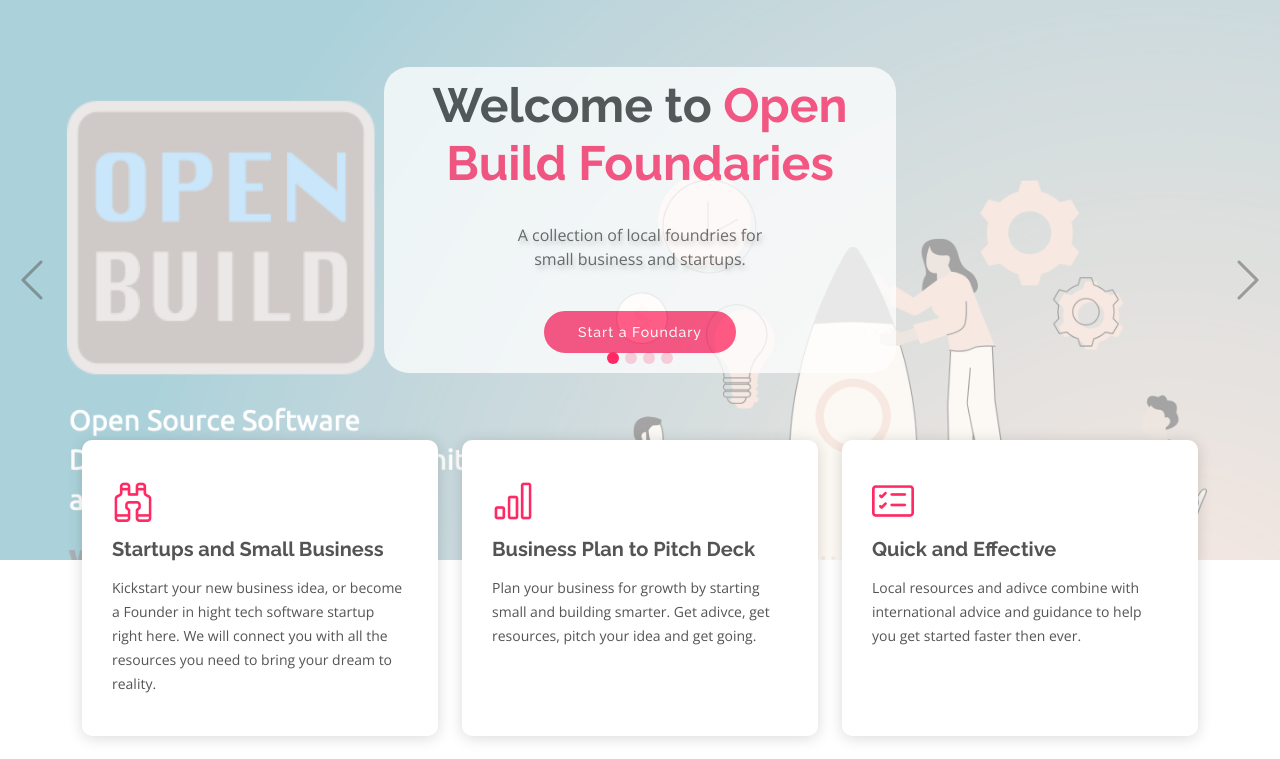
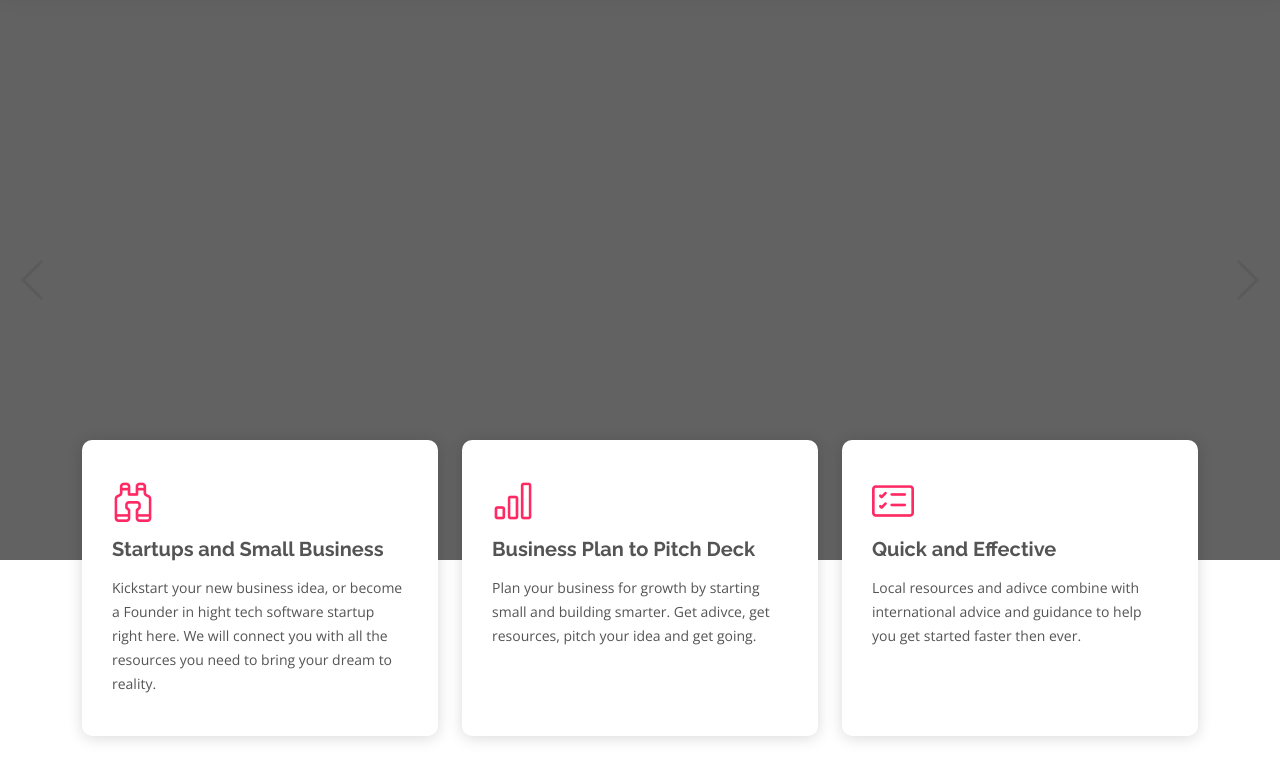
Before and after one commit to open-build/foundry, a Django app: page / in a window 1280 px wide. Shown: the part 104-863 px from the top of the page. Run offline with Django 4.2, Linux system fonts and the light colour scheme; some libraries are stand-ins or nearby versions.

Commit message:
two only

```diff
--- a/foundry/templates/welcome_page.html
+++ b/foundry/templates/welcome_page.html
@@ -6,18 +6,6 @@
 
         <ol class="carousel-indicators" id="hero-carousel-indicators"></ol>
         <div class="carousel-inner" role="listbox">
-          <!-- Slide 1 -->
-          <div class="carousel-item active" data-bs-interval="4000" style="background-image: url({% static 'img/OpenBuild.png' %})">
-            <div class="carousel-container">
-              <div class="carousel-content" style="background: #FFFFFF; padding: 10px; border-radius: 25px; opacity: 0.75; width: 40%">
-                <h2 class="animate__animated animate__fadeInDown">Welcome to <span>Open Build Foundaries</span></h2>
-                <p class="animate__animated animate__fadeInUp">
-                 A collection of local foundries for small business and startups.
-                </p>
-                  <a href="/register" class="btn-get-started animate__animated animate__fadeInUp">Start a Foundary</a>
-              </div>
-            </div>
-          </div>
 
           <!-- Slide 2 -->
           <div class="carousel-item"  data-bs-interval="7000" style="background-image: url({% static 'assets/img/slide/oc-elevator.jpeg' %})">
@@ -47,17 +35,6 @@
             </div>
           </div>
 
-          <!-- Slide 4 -->
-          <div class="carousel-item"  data-bs-interval="5000" style="background-image: url({% static 'assets/img/slide/berlin.png' %})">
-          <div class="carousel-container">
-            <div class="carousel-content" style="background: #FFFFFF; padding: 10px; border-radius: 25px; opacity: 0.75; width: 40%">
-              <h2 class="animate__animated animate__fadeInDown">Berlin <span>Foundry</span></h2>
-                <p class="animate__animated animate__fadeInUp">
-                  A startup foundry, focused on helping software startups in europe build cloud native and grow independently without external capital investment.
-                </p>
-                <a href="/register" class="btn-get-started animate__animated animate__fadeInUp">Join Now</a>
-            </div>
-          </div>
         </div>
 
         </div>
```
